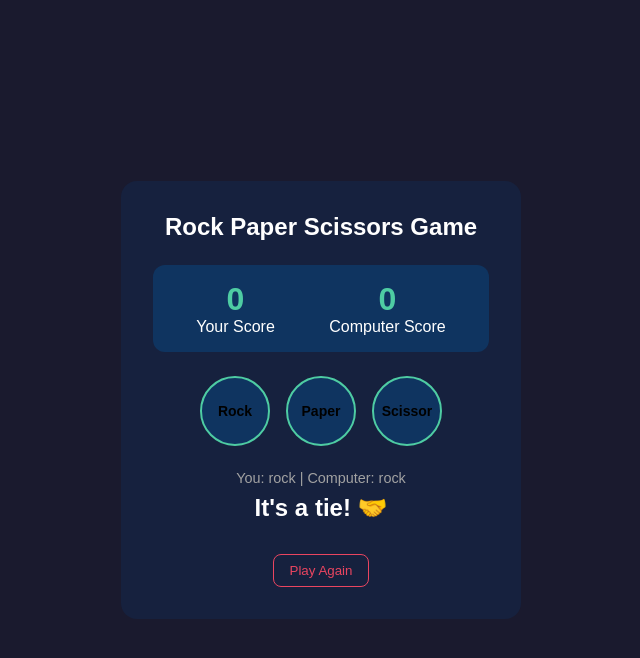
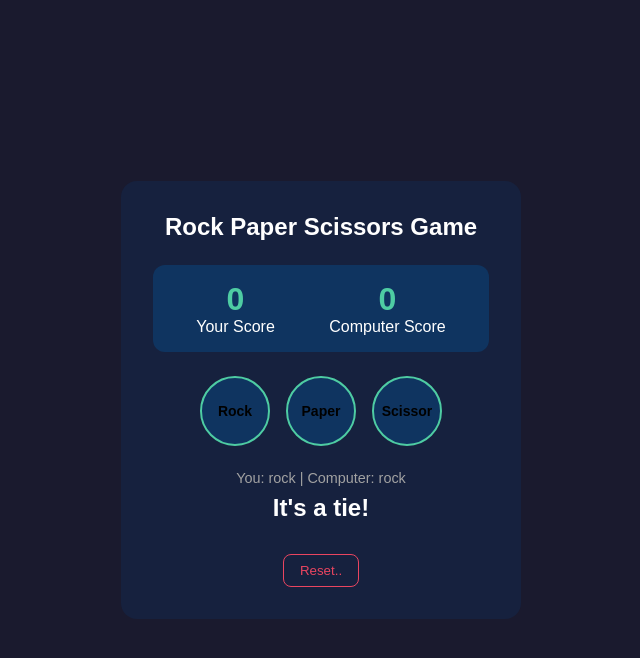
Before and after one commit to ArbinBhasimaOfficial/AiSoftwareDev, a plain HTML site: page Day3/RockPaperScissors/index.html in a window 1280 px wide. Both pictures are taken after a click on the button "Rock". Shown: the whole page, without its empty margins (319-959 px from the left). Drawn offline with Linux system fonts and the light colour scheme.

```diff
--- a/Day3/RockPaperScissors/index.html
+++ b/Day3/RockPaperScissors/index.html
@@ -40,7 +40,7 @@
         </div>
 
         <!-- play again button -->
-        <button id="PlayAgainBtn">Play Again</button>
+        <button id="PlayAgainBtn">Reset..</button>
     </div>
 </body>
 </html>
--- a/Day3/RockPaperScissors/script.js
+++ b/Day3/RockPaperScissors/script.js
@@ -37,7 +37,7 @@
 
   // TIE
   if (playerChoice === computerChoice) {
-    resultMsg.textContent = "It's a tie! 🤝";
+    resultMsg.textContent = "It's a tie!";
   }
 
   // PLAYER CHOSE ROCK
```
